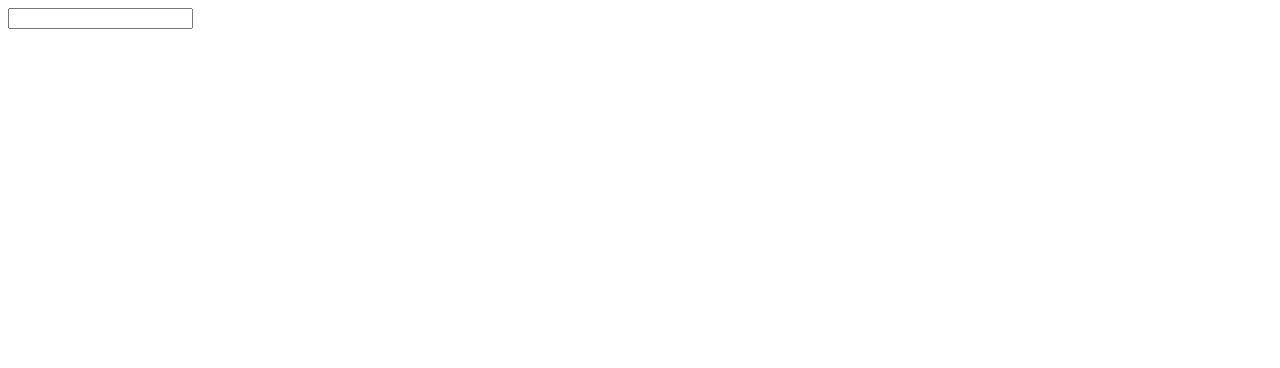
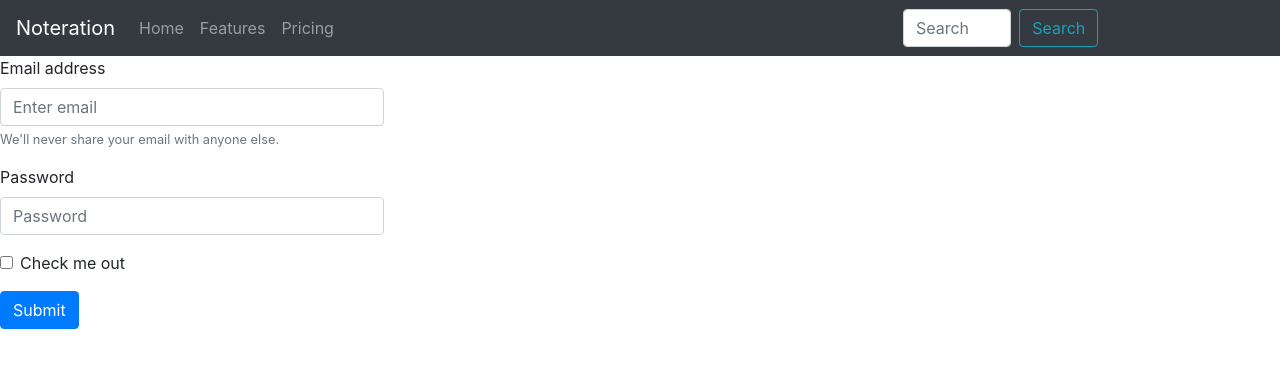
Before and after one commit to eteration-bootcamp/2020-bootcamp-team-5, a React app: page / in a window 1280 px wide. Shown: the top 368 px of the page. Built offline with nearby package versions, Linux system fonts and the light colour scheme.

Commit message:
add navbar and login form

```diff
--- /dev/null
+++ b/src/App.js
@@ -0,0 +1,26 @@
+import React, { Component } from 'react';
+import ReactDOM from 'react-dom';
+import { BrowserRouter as Router, Route } from "react-router-dom";
+
+import Login from './components/Login';
+import Navigation from './components/Navigation';
+
+const App = () => {
+  return (
+    <div className="row">
+      <div className="container-fluid center-content">
+        <Router>
+          <Navigation />
+          <Route path="/" exact component={Login} />
+          <Route path="/login" exact component={Login} />
+        </Router>
+      </div>
+    </div>
+  );
+};
+
+
+export default App;
+
+const wrapper = document.getElementById("app");
+wrapper ? ReactDOM.render(<App />, wrapper) : false;
--- /dev/null
+++ b/src/components/Login.js
@@ -0,0 +1,39 @@
+import React, { Component } from 'react';
+import ReactDOM from 'react-dom';
+import { useHistory } from "react-router-dom";
+import {Form, Button} from 'react-bootstrap';
+import '../styles/Login.css';
+
+const Login = () => {
+  const history = useHistory();
+
+  const routeChange = () =>{
+    let path = '/profile';
+    history.push(path);
+  }
+
+  return (
+    <Form>
+      <Form.Group controlId="formBasicEmail">
+        <Form.Label>Email address</Form.Label>
+        <Form.Control type="email" placeholder="Enter email" />
+        <Form.Text className="text-muted">
+          We'll never share your email with anyone else.
+        </Form.Text>
+      </Form.Group>
+
+      <Form.Group controlId="formBasicPassword">
+        <Form.Label>Password</Form.Label>
+        <Form.Control type="password" placeholder="Password" />
+      </Form.Group>
+      <Form.Group controlId="formBasicCheckbox">
+        <Form.Check type="checkbox" label="Check me out" />
+      </Form.Group>
+      <Button variant="primary" type="submit" onClick={routeChange}>
+        Submit
+      </Button>
+    </Form>
+  )
+};
+
+export default Login;
--- /dev/null
+++ b/src/components/Navigation.js
@@ -0,0 +1,24 @@
+import React, { Component } from 'react';
+import ReactDOM from 'react-dom';
+import {Form, FormControl, Button, Navbar, Nav} from 'react-bootstrap';
+
+const Navigation = () => {
+  return (
+    <>
+        <Navbar bg="dark" variant="dark">
+            <Navbar.Brand href="#home">Noteration</Navbar.Brand>
+            <Nav className="mr-auto">
+            <Nav.Link href="/">Home</Nav.Link>
+            <Nav.Link href="#features">Features</Nav.Link>
+            <Nav.Link href="#pricing">Pricing</Nav.Link>
+            </Nav>
+            <Form inline>
+            <FormControl type="text" placeholder="Search" className="mr-sm-2" />
+            <Button variant="outline-info">Search</Button>
+            </Form>
+        </Navbar>
+    </>
+  )
+};
+
+export default Navigation;
--- a/src/index.html
+++ b/src/index.html
@@ -7,7 +7,7 @@
 </head>
 
 <body>
-<div id="container"></div>
+<div id="app"></div>
 </body>
 
 </html>
--- a/src/index.js
+++ b/src/index.js
@@ -1 +1,2 @@
-import Form from "./js/components/Form";
+import App from "./App";
+import 'bootstrap/dist/css/bootstrap.min.css';
--- a/src/js/components/Form.js
+++ /dev/null
@@ -1,40 +0,0 @@
-import React, { Component } from "react";
-import ReactDOM from "react-dom";
-
-class Form extends Component {
-  constructor() {
-    super();
-
-    this.state = {
-      value: ""
-    };
-
-    this.handleChange = this.handleChange.bind(this);
-  }
-
-  handleChange(event) {
-    const { value } = event.target;
-    this.setState(() => {
-      return {
-        value
-      };
-    });
-  }
-
-  render() {
-    return (
-      <form>
-        <input
-          type="text"
-          value={this.state.value}
-          onChange={this.handleChange}
-        />
-      </form>
-    );
-  }
-}
-
-export default Form;
-
-const wrapper = document.getElementById("container");
-wrapper ? ReactDOM.render(<Form />, wrapper) : false;
--- /dev/null
+++ b/src/styles/Login.css
@@ -0,0 +1,3 @@
+.form-control {
+    width: 30% !important;
+}
--- a/webpack.config.js
+++ b/webpack.config.js
@@ -17,6 +17,10 @@ module.exports = {
             loader: "html-loader"
           }
         ]
+      },
+      {
+        test: /\.css$/,
+        use: ['style-loader', 'css-loader']
       }
     ]
   },
```
Also changed, not shown: package.json (+6 -1 lines), 1 other file (tests, documents, lock files or other folders).
